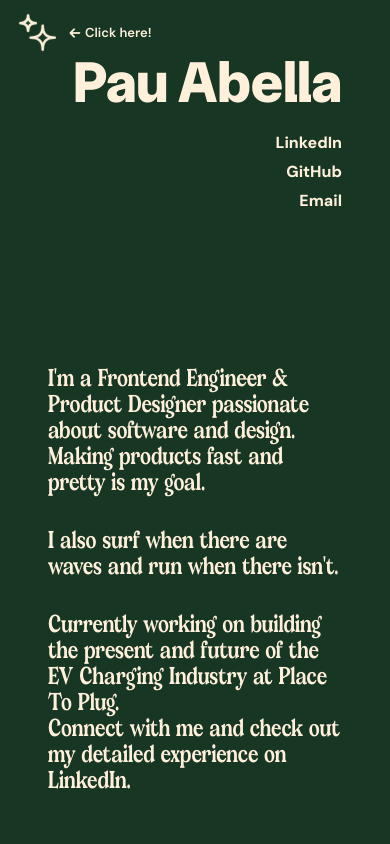
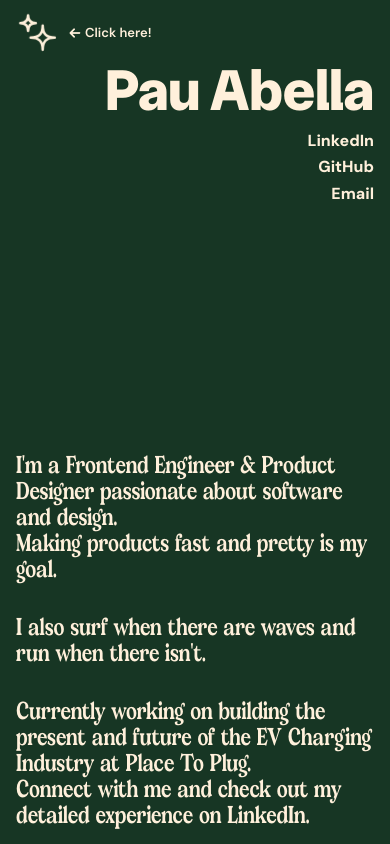
Before and after one commit to PauAbellaMolina/Pau-Portfolio-React, a React (Create React App) app: page / in a window 390 px wide. Built offline with nearby package versions, Linux system fonts and the light colour scheme.

Commit message:
better mobile ui

```diff
--- a/src/App.css
+++ b/src/App.css
@@ -5,8 +5,9 @@
 }
 
 .App {
-  height: 100vh;
+  min-height: 100%;
   display: flex;
+  gap: 3.5rem;
   flex-flow: column;
   justify-content: space-between;
   transition: all 0.4s ease-in-out;
@@ -95,7 +96,7 @@ a:hover {
   display: flex;
   flex-flow: column;
   gap: 2rem;
-  padding: 0 3rem 3rem 3rem;
+  padding: 0 3rem 2.8rem;
 }
 
 .contactPlaces {
@@ -115,4 +116,14 @@ a:hover {
   p {
     font-size: 6vw;
   }
+  .header {
+    padding: 3.5rem 1rem 0 1rem;
+    gap: .35rem;
+  }
+  .content {
+    padding: 0 1rem .8rem;
+  }
+  .contactPlaces {
+    gap: .35rem;
+  }
 }
--- a/src/index.css
+++ b/src/index.css
@@ -1,4 +1,9 @@
+html {
+  height: 100%;
+}
+
 body {
+  height: 100%;
   margin: 0;
   font-family: -apple-system, BlinkMacSystemFont, 'Segoe UI', 'Roboto', 'Oxygen',
     'Ubuntu', 'Cantarell', 'Fira Sans', 'Droid Sans', 'Helvetica Neue',
@@ -11,3 +16,7 @@ code {
   font-family: source-code-pro, Menlo, Monaco, Consolas, 'Courier New',
     monospace;
 }
+
+#root {
+  height: 100%;
+}
```
